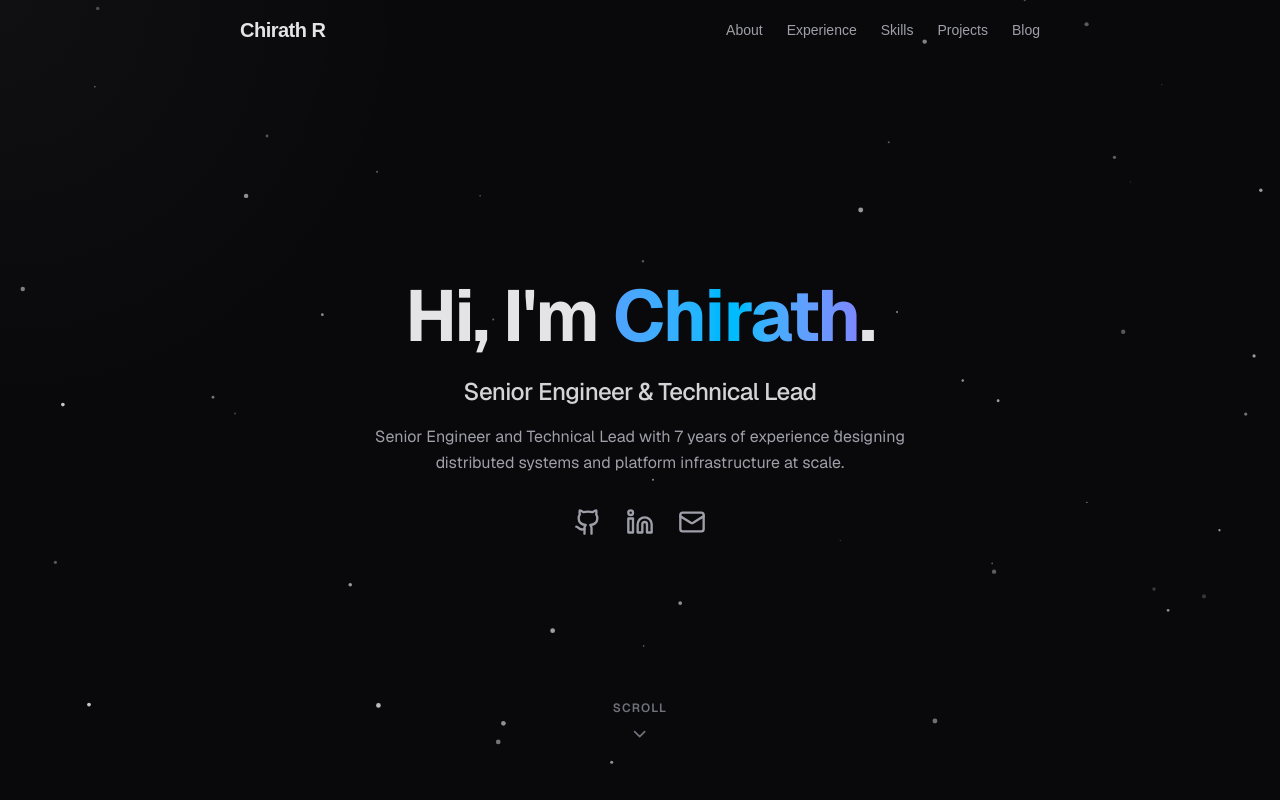
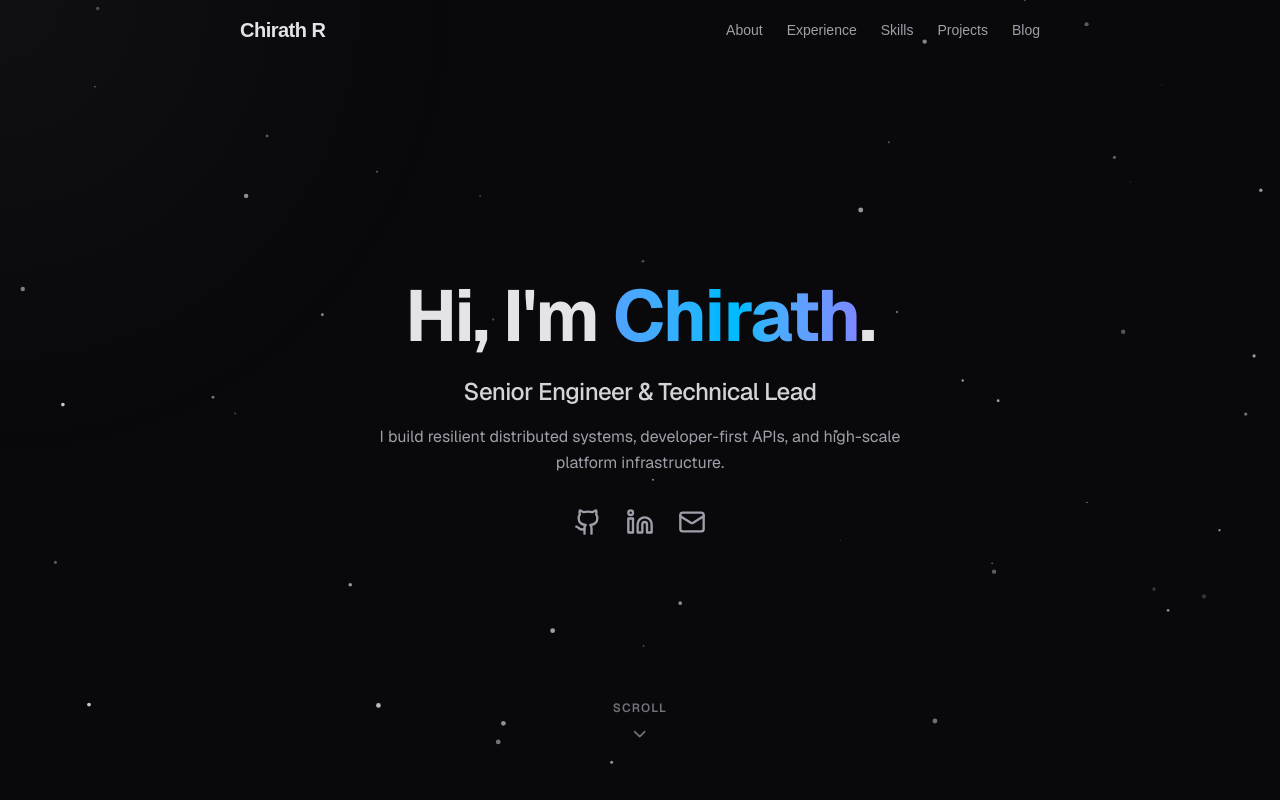
Before and after one commit to chirathr/portfolio, a Next.js app: page / in a window 1280 px wide. Shown: the top 800 px of the page. Built offline with nearby package versions, Linux system fonts and the light colour scheme.

Commit message:
Update hero bio to a creative 'I build...' statement

```diff
--- a/src/data/portfolio.ts
+++ b/src/data/portfolio.ts
@@ -9,7 +9,7 @@ export const portfolioData = {
         status: "Open to Opportunities",
     },
     about:
-        "Senior Engineer and Technical Lead with 7 years of experience designing distributed systems and platform infrastructure at scale. Built a multi-vendor integration platform handling hundreds of thousands of API calls/day across 6 platforms, reducing setup time by 95%. Progressed from Junior Engineer to Team Lead, mentoring 3 engineers to Senior-level promotions. Passionate about building resilient distributed systems and exploring AI/LLM experimentation to optimize developer workflows.",
+        "I build resilient distributed systems, developer-first APIs, and high-scale platform infrastructure. With 7 years of engineering experience, I've progressed from Junior Engineer to Team Lead—architecting multi-vendor platforms that rapidly process hundreds of thousands of daily operations. I'm deeply passionate about decoupling complex business logic, mentoring engineering teams, and exploring AI-driven workflows to multiply developer productivity.",
     experience: [
         {
             title: "Team Lead",
```
